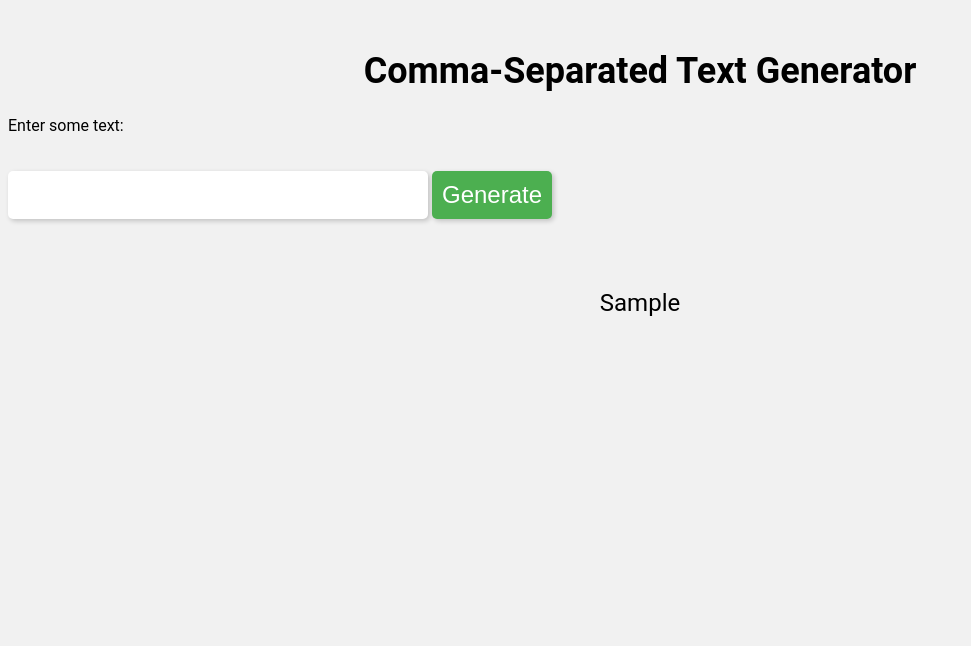
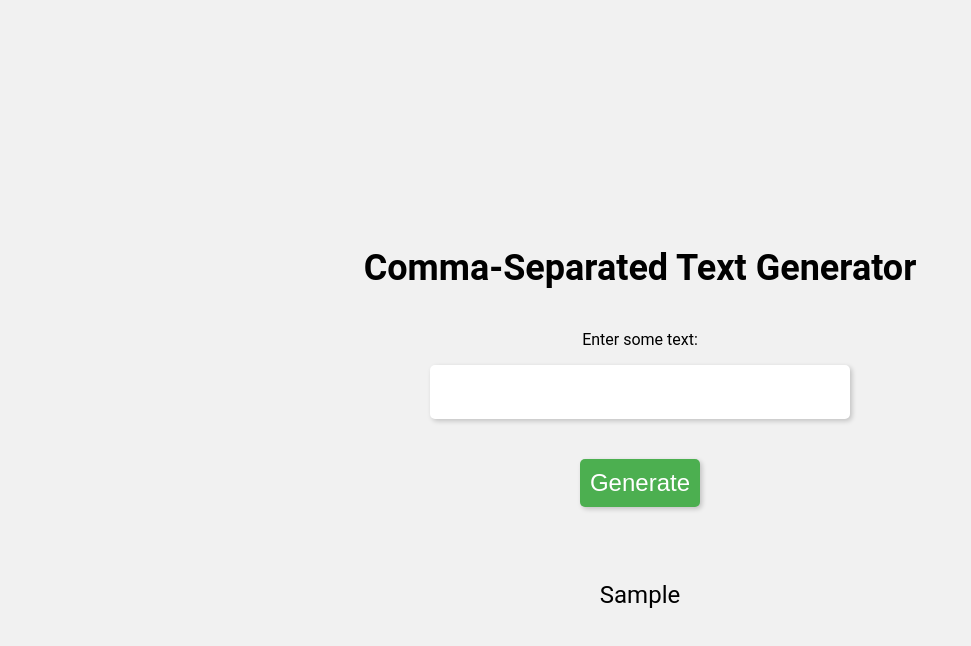
Before and after one commit to fuzmaster/Single-Web-Pages, a plain HTML site: page commatestpage/commatest.html in a window 1280 px wide. Both pictures are taken after typing "Sample" into the empty fields and a click on the button "Generate". Shown: the whole page, without its empty margins (0-971 px from the left). Drawn offline with Linux system fonts and the light colour scheme.

Commit message:
spellcheck

```diff
--- a/commatestpage/commatest.html
+++ b/commatestpage/commatest.html
@@ -8,7 +8,7 @@
   <body>
     <h1>Comma-Separated Text Generator</h1>
     <p>Enter some text:</p>
-    <input type="text" id="input-text">
+    <input type="text" id="input-text" spellcheck="true">
     <button id="generate-btn">Generate</button>
     <div id="output-container"></div>
 
--- a/commatestpage/script.js
+++ b/commatestpage/script.js
@@ -1,11 +1,19 @@
 let inputArray = [];
 const generateBtn = document.getElementById("generate-btn");
+const inputText = document.getElementById("input-text");
+
 generateBtn.addEventListener("click", generateText);
+inputText.addEventListener("keyup", function(event) {
+  if (event.keyCode === 13) {
+    event.preventDefault();
+    generateBtn.click();
+  }
+});
 
 function generateText() {
-  const input = document.getElementById("input-text").value;
+  const input = inputText.value;
   inputArray.push(input);
-  document.getElementById("input-text").value = "";
+  inputText.value = "";
   const output = inputArray.join(", ");
   const outputContainer = document.getElementById("output-container");
   const outputLine = document.createElement("p");
--- a/commatestpage/style.css
+++ b/commatestpage/style.css
@@ -2,6 +2,11 @@
 body {
     font-family: 'Roboto', sans-serif;
     background-color: #f1f1f1;
+    display: flex;
+    flex-direction: column;
+    align-items: center;
+    justify-content: center;
+    height: 100vh;
   }
 
   /* Style the heading */
@@ -21,7 +26,7 @@ body {
 
   /* Style the form label and text input */
   label, input {
-    font-size: 24px;
+    font-size: 30px;
     margin-bottom: 20px;
   }
 
```
